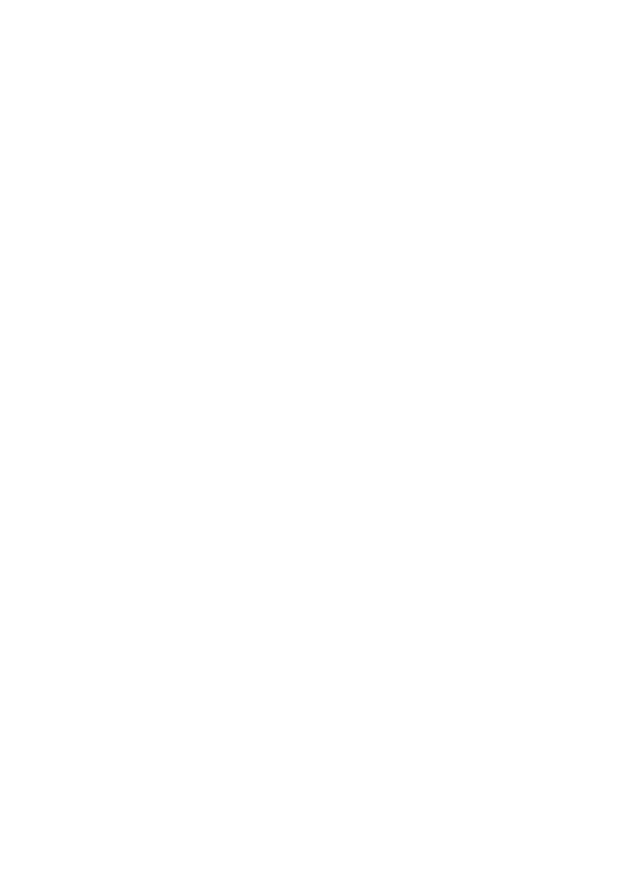
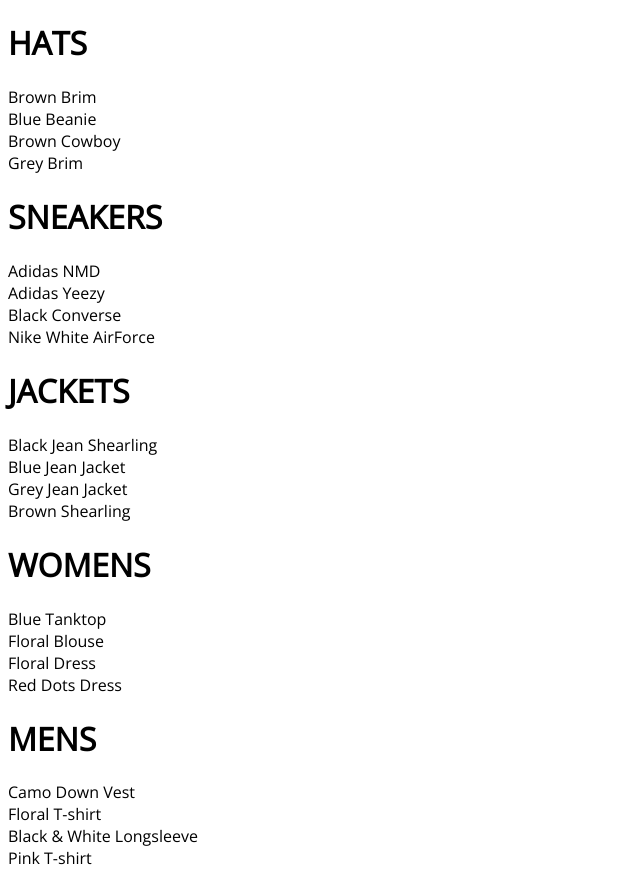
Before and after one commit to Omeshcoding/Taj-Ecommerce-app, a React (Create React App) app: page /shop in a window 1280 px wide. Before the commit this address had no page. Shown: the whole page, without its empty margins (0-640 px from the left). Before the commit the page ends 800 px from the top, so only its background shows below. Built offline with nearby package versions, Linux system fonts and the light colour scheme.

Commit message:
creating shop Page and adding items using shopdata to it

```diff
--- a/src/App.js
+++ b/src/App.js
@@ -2,11 +2,8 @@
 import { BrowserRouter, Route ,Routes} from 'react-router-dom';
 import './App.css';
 import Homepage from './pages/homepage/homepage';
+import ShopPage from './pages/shop/shop';
 
-
-function HatsPage() {
-  return <h1>hats</h1>
-}
 
 
 function App() {
@@ -17,7 +14,7 @@
     <BrowserRouter>
         <Routes>
           <Route exact path='/' element={<Homepage/> } />
-          <Route path='/hats' element={<HatsPage/> } />
+          <Route path='/shop' element={<ShopPage/> } />
       </Routes>
     </BrowserRouter>
     </>
--- /dev/null
+++ b/src/components/preview-collection/collectionPreview.jsx
@@ -0,0 +1,18 @@
+import React from 'react'
+
+const CollectionPreview = ({title, items}) => {
+  return (
+      <div className='collection-preview'>
+      <h1 className='title'>{title.toUpperCase()}</h1>
+      <div className='preview'>
+        {items.filter((item, index) => index < 4)
+          .map(item => (
+          <div key={item.id}>{item.name}</div>
+        ))}
+      </div>
+
+    </div>
+  )
+}
+
+export default CollectionPreview;
--- /dev/null
+++ b/src/pages/shop/shop.jsx
@@ -0,0 +1,34 @@
+import React from "react";
+import SHOP_DATA from "./shopdata";
+import CollectionPreview from "../../components/preview-collection/collectionPreview";
+
+class ShopPage extends React.Component{
+
+    constructor(props) {
+        super();
+
+        this.state = {
+            collection: SHOP_DATA
+        }
+    }
+
+    render() {
+        const {collection} = this.state;
+
+
+        return (
+            <div className="shop-page">
+                {
+                    collection.map(({id, ...otherCollectionsProps}) => (
+                        <CollectionPreview
+                            key={id}
+                            {...otherCollectionsProps}
+                    />
+                    ))
+            }
+            </div>
+        )
+    }
+}
+
+export default ShopPage;
--- /dev/null
+++ b/src/pages/shop/shopdata.js
@@ -0,0 +1,249 @@
+const SHOP_DATA = [
+  {
+    id: 1,
+    title: 'Hats',
+    routeName: 'hats',
+    items: [
+      {
+        id: 1,
+        name: 'Brown Brim',
+        imageUrl: 'https://i.ibb.co/ZYW3VTp/brown-brim.png',
+        price: 25
+      },
+      {
+        id: 2,
+        name: 'Blue Beanie',
+        imageUrl: 'https://i.ibb.co/ypkgK0X/blue-beanie.png',
+        price: 18
+      },
+      {
+        id: 3,
+        name: 'Brown Cowboy',
+        imageUrl: 'https://i.ibb.co/QdJwgmp/brown-cowboy.png',
+        price: 35
+      },
+      {
+        id: 4,
+        name: 'Grey Brim',
+        imageUrl: 'https://i.ibb.co/RjBLWxB/grey-brim.png',
+        price: 25
+      },
+      {
+        id: 5,
+        name: 'Green Beanie',
+        imageUrl: 'https://i.ibb.co/YTjW3vF/green-beanie.png',
+        price: 18
+      },
+      {
+        id: 6,
+        name: 'Palm Tree Cap',
+        imageUrl: 'https://i.ibb.co/rKBDvJX/palm-tree-cap.png',
+        price: 14
+      },
+      {
+        id: 7,
+        name: 'Red Beanie',
+        imageUrl: 'https://i.ibb.co/bLB646Z/red-beanie.png',
+        price: 18
+      },
+      {
+        id: 8,
+        name: 'Wolf Cap',
+        imageUrl: 'https://i.ibb.co/1f2nWMM/wolf-cap.png',
+        price: 14
+      },
+      {
+        id: 9,
+        name: 'Blue Snapback',
+        imageUrl: 'https://i.ibb.co/X2VJP2W/blue-snapback.png',
+        price: 16
+      }
+    ]
+  },
+  {
+    id: 2,
+    title: 'Sneakers',
+    routeName: 'sneakers',
+    items: [
+      {
+        id: 10,
+        name: 'Adidas NMD',
+        imageUrl: 'https://i.ibb.co/0s3pdnc/adidas-nmd.png',
+        price: 220
+      },
+      {
+        id: 11,
+        name: 'Adidas Yeezy',
+        imageUrl: 'https://i.ibb.co/dJbG1cT/yeezy.png',
+        price: 280
+      },
+      {
+        id: 12,
+        name: 'Black Converse',
+        imageUrl: 'https://i.ibb.co/bPmVXyP/black-converse.png',
+        price: 110
+      },
+      {
+        id: 13,
+        name: 'Nike White AirForce',
+        imageUrl: 'https://i.ibb.co/1RcFPk0/white-nike-high-tops.png',
+        price: 160
+      },
+      {
+        id: 14,
+        name: 'Nike Red High Tops',
+        imageUrl: 'https://i.ibb.co/QcvzydB/nikes-red.png',
+        price: 160
+      },
+      {
+        id: 15,
+        name: 'Nike Brown High Tops',
+        imageUrl: 'https://i.ibb.co/fMTV342/nike-brown.png',
+        price: 160
+      },
+      {
+        id: 16,
+        name: 'Air Jordan Limited',
+        imageUrl: 'https://i.ibb.co/w4k6Ws9/nike-funky.png',
+        price: 190
+      },
+      {
+        id: 17,
+        name: 'Timberlands',
+        imageUrl: 'https://i.ibb.co/Mhh6wBg/timberlands.png',
+        price: 200
+      }
+    ]
+  },
+  {
+    id: 3,
+    title: 'Jackets',
+    routeName: 'jackets',
+    items: [
+      {
+        id: 18,
+        name: 'Black Jean Shearling',
+        imageUrl: 'https://i.ibb.co/XzcwL5s/black-shearling.png',
+        price: 125
+      },
+      {
+        id: 19,
+        name: 'Blue Jean Jacket',
+        imageUrl: 'https://i.ibb.co/mJS6vz0/blue-jean-jacket.png',
+        price: 90
+      },
+      {
+        id: 20,
+        name: 'Grey Jean Jacket',
+        imageUrl: 'https://i.ibb.co/N71k1ML/grey-jean-jacket.png',
+        price: 90
+      },
+      {
+        id: 21,
+        name: 'Brown Shearling',
+        imageUrl: 'https://i.ibb.co/s96FpdP/brown-shearling.png',
+        price: 165
+      },
+      {
+        id: 22,
+        name: 'Tan Trench',
+        imageUrl: 'https://i.ibb.co/M6hHc3F/brown-trench.png',
+        price: 185
+      }
+    ]
+  },
+  {
+    id: 4,
+    title: 'Womens',
+    routeName: 'womens',
+    items: [
+      {
+        id: 23,
+        name: 'Blue Tanktop',
+        imageUrl: 'https://i.ibb.co/7CQVJNm/blue-tank.png',
+        price: 25
+      },
+      {
+        id: 24,
+        name: 'Floral Blouse',
+        imageUrl: 'https://i.ibb.co/4W2DGKm/floral-blouse.png',
+        price: 20
+      },
+      {
+        id: 25,
+        name: 'Floral Dress',
+        imageUrl: 'https://i.ibb.co/KV18Ysr/floral-skirt.png',
+        price: 80
+      },
+      {
+        id: 26,
+        name: 'Red Dots Dress',
+        imageUrl: 'https://i.ibb.co/N3BN1bh/red-polka-dot-dress.png',
+        price: 80
+      },
+      {
+        id: 27,
+        name: 'Striped Sweater',
+        imageUrl: 'https://i.ibb.co/KmSkMbH/striped-sweater.png',
+        price: 45
+      },
+      {
+        id: 28,
+        name: 'Yellow Track Suit',
+        imageUrl: 'https://i.ibb.co/v1cvwNf/yellow-track-suit.png',
+        price: 135
+      },
+      {
+        id: 29,
+        name: 'White Blouse',
+        imageUrl: 'https://i.ibb.co/qBcrsJg/white-vest.png',
+        price: 20
+      }
+    ]
+  },
+  {
+    id: 5,
+    title: 'Mens',
+    routeName: 'mens',
+    items: [
+      {
+        id: 30,
+        name: 'Camo Down Vest',
+        imageUrl: 'https://i.ibb.co/xJS0T3Y/camo-vest.png',
+        price: 325
+      },
+      {
+        id: 31,
+        name: 'Floral T-shirt',
+        imageUrl: 'https://i.ibb.co/qMQ75QZ/floral-shirt.png',
+        price: 20
+      },
+      {
+        id: 32,
+        name: 'Black & White Longsleeve',
+        imageUrl: 'https://i.ibb.co/55z32tw/long-sleeve.png',
+        price: 25
+      },
+      {
+        id: 33,
+        name: 'Pink T-shirt',
+        imageUrl: 'https://i.ibb.co/RvwnBL8/pink-shirt.png',
+        price: 25
+      },
+      {
+        id: 34,
+        name: 'Jean Long Sleeve',
+        imageUrl: 'https://i.ibb.co/VpW4x5t/roll-up-jean-shirt.png',
+        price: 40
+      },
+      {
+        id: 35,
+        name: 'Burgundy T-shirt',
+        imageUrl: 'https://i.ibb.co/mh3VM1f/polka-dot-shirt.png',
+        price: 25
+      }
+    ]
+  }
+];
+
+export default SHOP_DATA;
```
Also changed, not shown: src/components/preview-collection/collectionPreview.scss (added), src/pages/shop/shop.scss (added).
